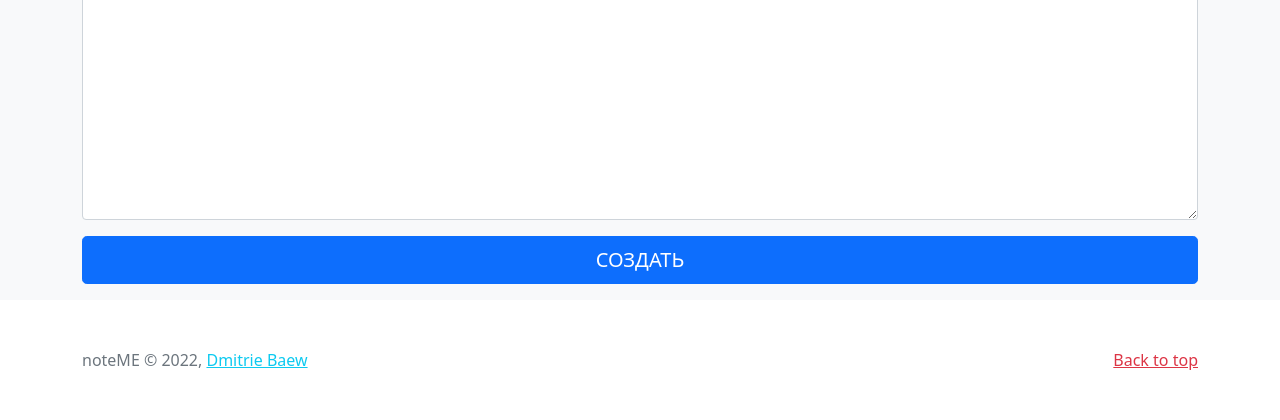
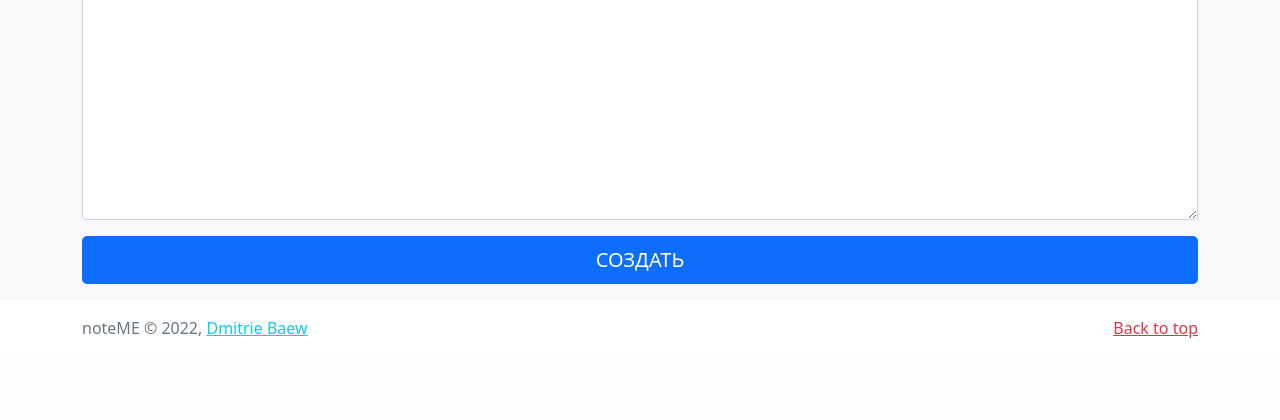
Before and after one commit to DmitrieBaev/NoteME, a Flask app: page /create-note in a window 1280 px wide. Shown: the part 608-1028 px from the top of the page. After the commit the page ends 946 px from the top, so only its background shows below. Run offline with Flask 2, Linux system fonts and the light colour scheme.

Commit message:
Правки в отображении подвала

```diff
--- a/templates/_base.html
+++ b/templates/_base.html
@@ -35,7 +35,7 @@
 	{% block content %}{% endblock %}
 </main>
 
-<footer class="text-muted py-5"> <!-- class="text-muted " -->
+<footer class="text-muted py-3"> <!-- class="text-muted " -->
 	<div class="container">
 		<p class="float-end mb-1">
 			<a href="#" class="link-danger">Back to top</a>
```
